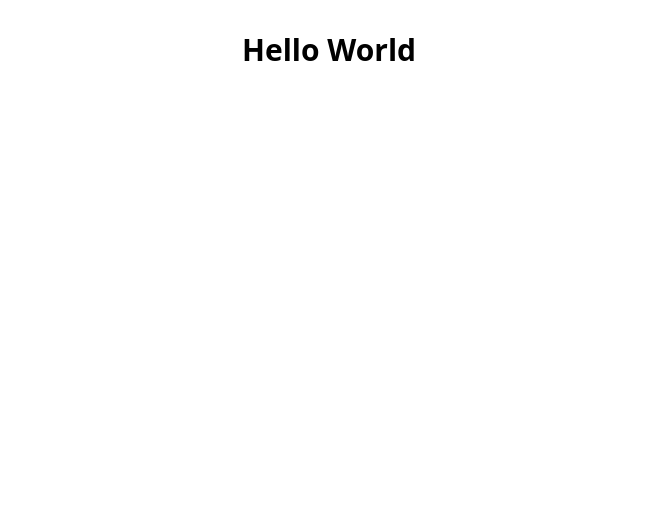
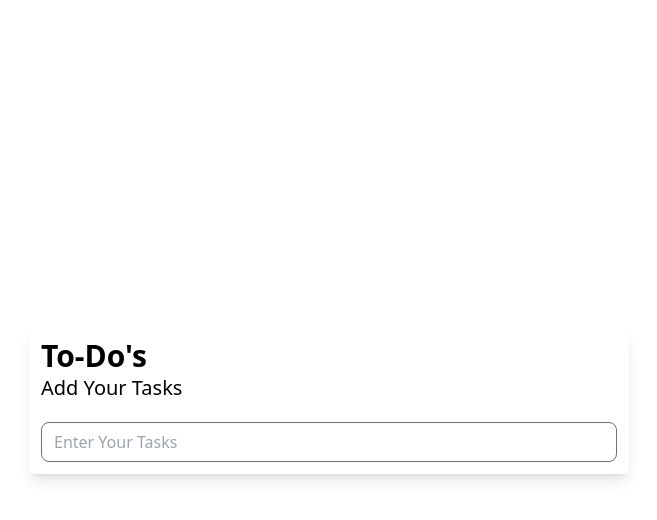
Before and after one commit to Hrithik0112/To-Do-Zustand, a React (Vite) app: page / in a window 1280 px wide. Shown: the top 520 px of the page, without its empty margins (311-968 px from the left). Built offline with nearby package versions, Linux system fonts and the light colour scheme.

Commit message:
todo form added

```diff
--- a/src/App.tsx
+++ b/src/App.tsx
@@ -1,9 +1,21 @@
-import "./App.css";
-
 function App() {
   return (
     <>
-      <h1 className="font-bold text-3xl">Hello World</h1>
+      <div className="h-screen w-screen flex justify-center items-center">
+        <div className="w-[600px] p-3 rounded-md shadow-lg">
+          <h1 className="font-bold text-3xl">To-Do's</h1>
+          <p className="text-xl">Add Your Tasks</p>
+          <form>
+            <div className=" mt-5">
+              <input
+                type="text"
+                placeholder="Enter Your Tasks"
+                className="w-full h-10 p-3 outline-black border border-gray-500 rounded-lg"
+              />
+            </div>
+          </form>
+        </div>
+      </div>
     </>
   );
 }
```
